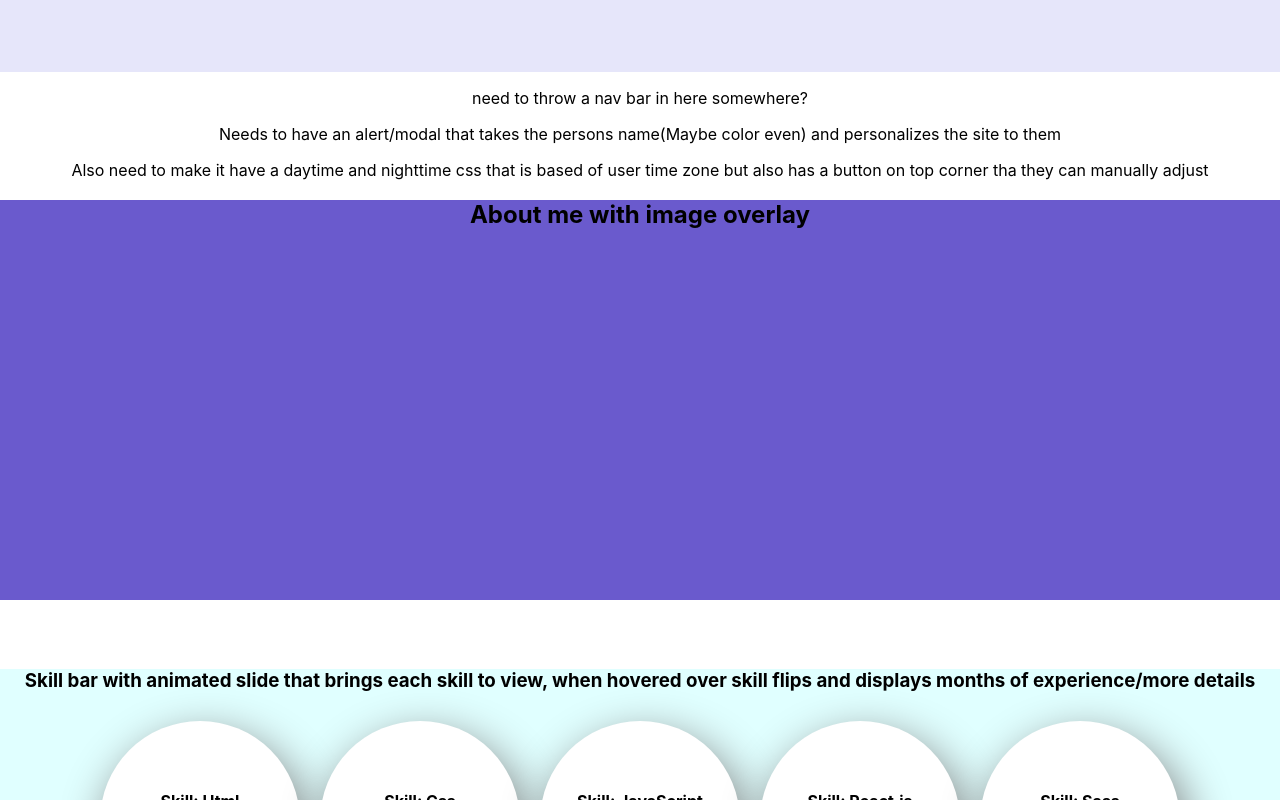
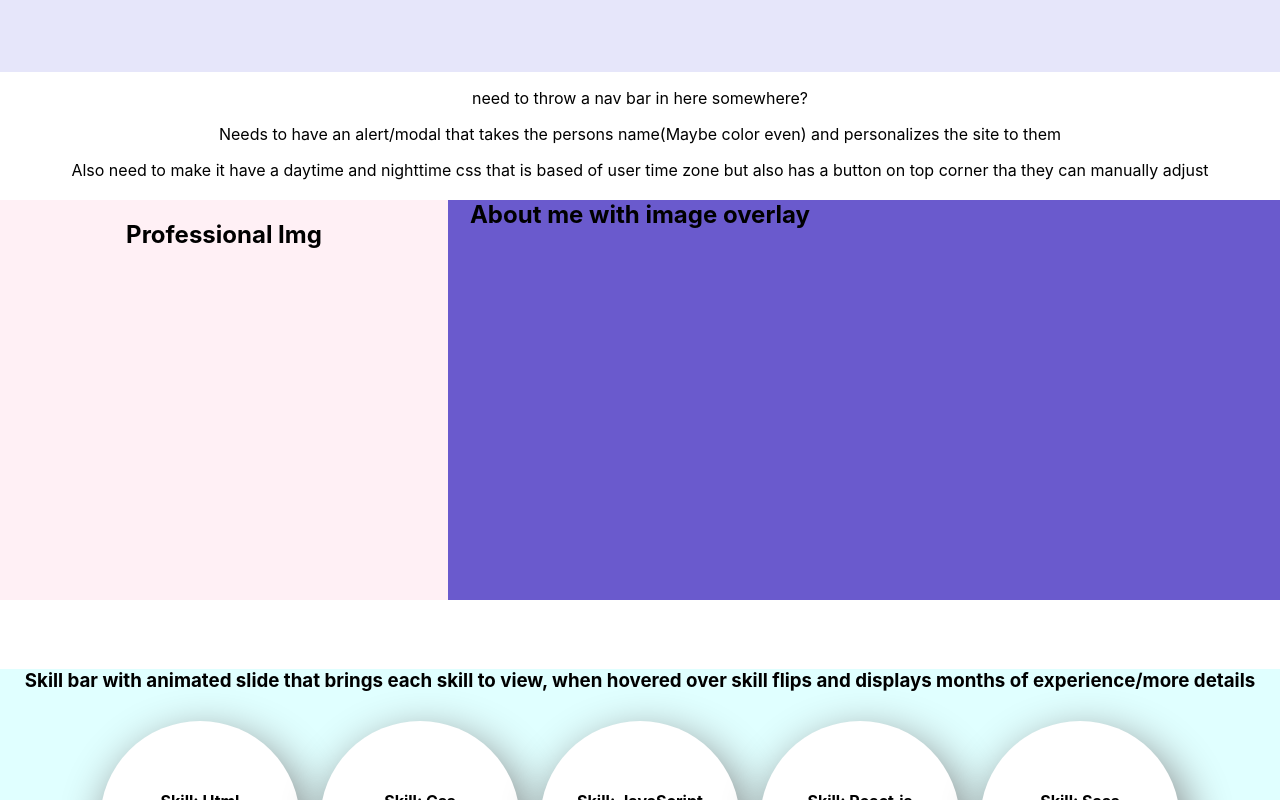
Before and after one commit to StanleyE/Portfolio-React, a React (Create React App) app: page / in a window 1280 px wide. Shown: the part 448-1248 px from the top of the page. Built offline with nearby package versions, Linux system fonts and the light colour scheme.

Commit message:
adding react-bootstrap

```diff
--- a/package.json
+++ b/package.json
@@ -4,6 +4,7 @@
   "private": true,
   "dependencies": {
     "react": "^16.8.3",
+    "react-bootstrap": "^1.0.0-beta.5",
     "react-dom": "^16.8.3",
     "react-scripts": "2.1.5"
   },
--- a/src/App.css
+++ b/src/App.css
@@ -23,6 +23,16 @@
   background-color: slateblue;
   height: 50vh;
   margin-top: 10px;
+  position: relative;
+}
+
+.profImage {
+  background-color:lavenderblush;
+  height: 50vh;
+  width: 35vw;
+  position: absolute;
+  top: 0;
+
 }
 
 .skillsMain {
--- a/src/components/About.js
+++ b/src/components/About.js
@@ -1,16 +1,14 @@
 import React, { Component } from 'react';
-import PropTypes from 'prop-types';
 
 class About extends Component {
-    constructor(props) {
-        super(props);
-
-    }
 
     render() {
         return (
             <div className="aboutMain">
                 <h2>About me with image overlay</h2>
+                <div className="profImage">
+                    <h2>Professional Img</h2>
+                </div>
             </div>
         );
     }
--- a/src/components/Contact.js
+++ b/src/components/Contact.js
@@ -1,10 +1,12 @@
 import React, { Component } from 'react';
+// import Button from 'react-bootstrap/Button';
 
 class Contact extends Component {
     render() {
         return (
             <div className="callMeMaybe">
                 <h4>So call me maybe?</h4>
+                {/* <Button variant="outline-primary">Call me maybe</Button> */}
             </div>
         );
     }
```
Also changed, not shown: 2 other files (tests, documents, lock files or other folders).
